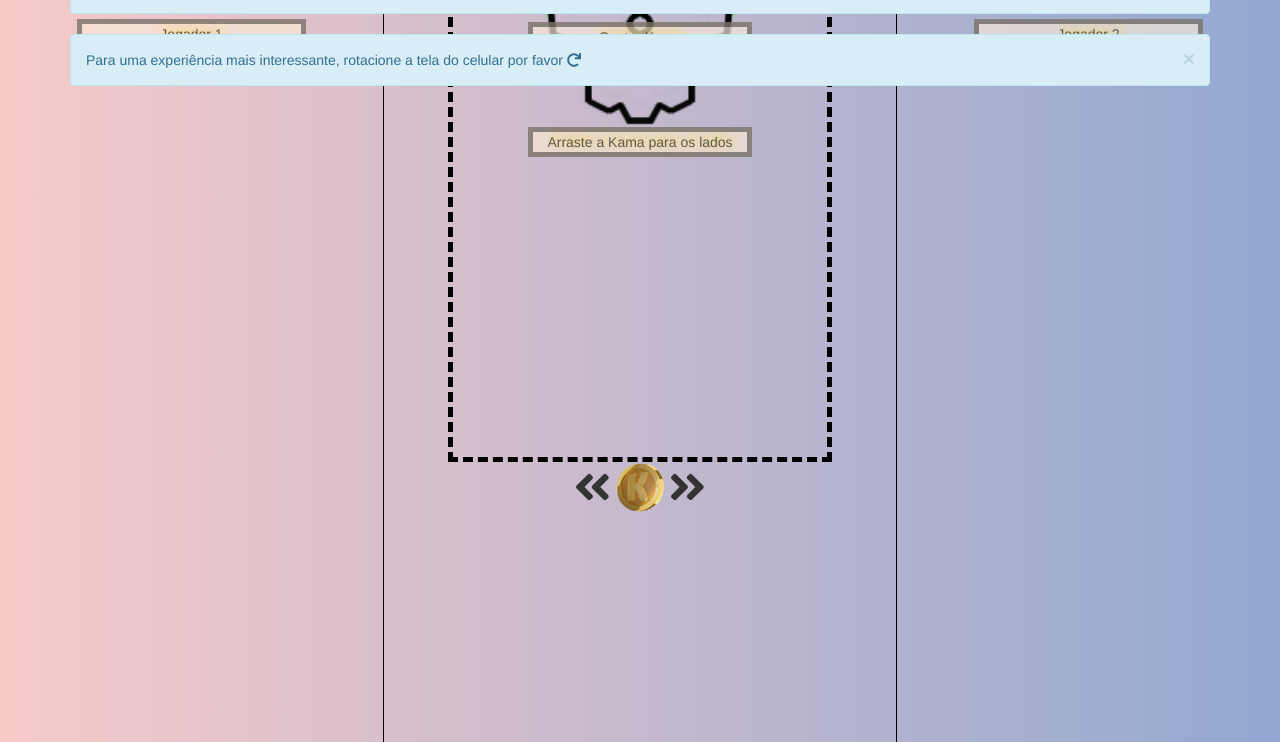
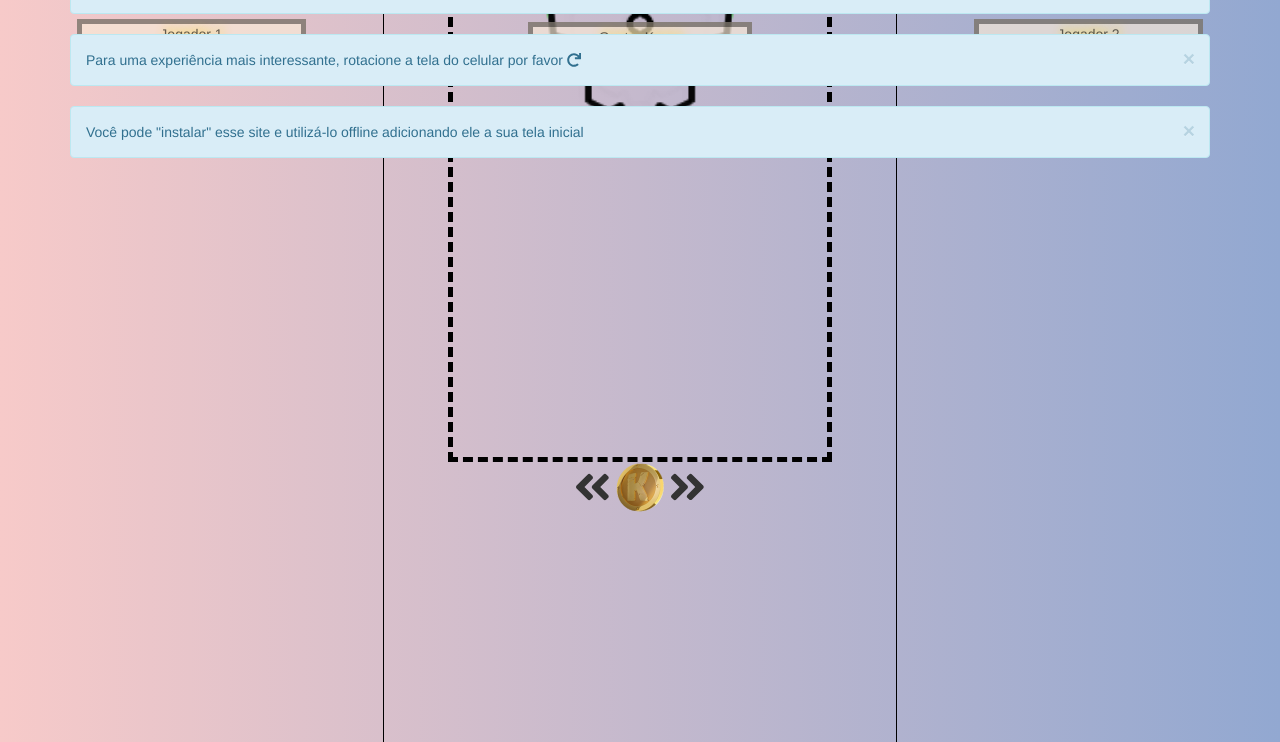
Before and after one commit to nenitf/kamas, a plain HTML site: page index.html in a window 1280 px wide. Shown: the part 58-800 px from the top of the page. Drawn offline with Linux system fonts and the light colour scheme; a script that the page names is missing.

Commit message:
att readme e mensagens index

```diff
--- a/index.html
+++ b/index.html
@@ -73,6 +73,10 @@
 			<a href="#" class="close" data-dismiss="alert" aria-label="close">&times;</a>
 			Para uma experiência mais interessante, rotacione a tela do celular por favor <i class="fas fa-redo"></i>
 		</div>
+		<div class="alert alert-info alert-dismissable fade in" style="position: relative">
+			<a href="#" class="close" data-dismiss="alert" aria-label="close">&times;</a>
+			Você pode "instalar" esse site e utilizá-lo offline adicionando ele a sua tela inicial
+		</div>
 	</div>
 	<script src="assets/js/sw/registra.js"></script>
 	<script src="assets/jquery/jquery.js"></script>
```
Also changed, not shown: README.md.
